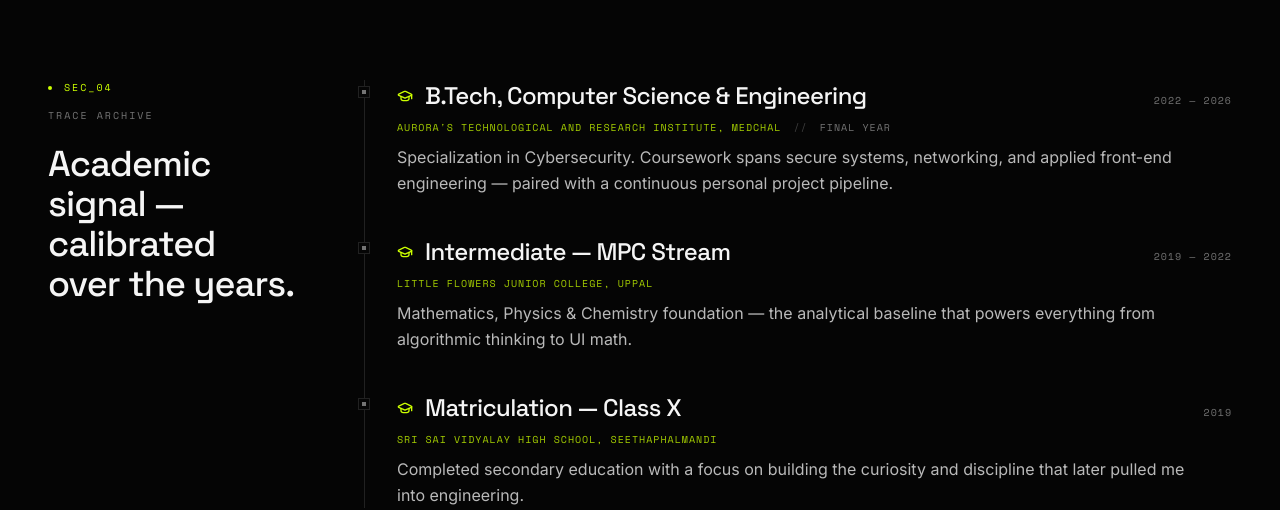
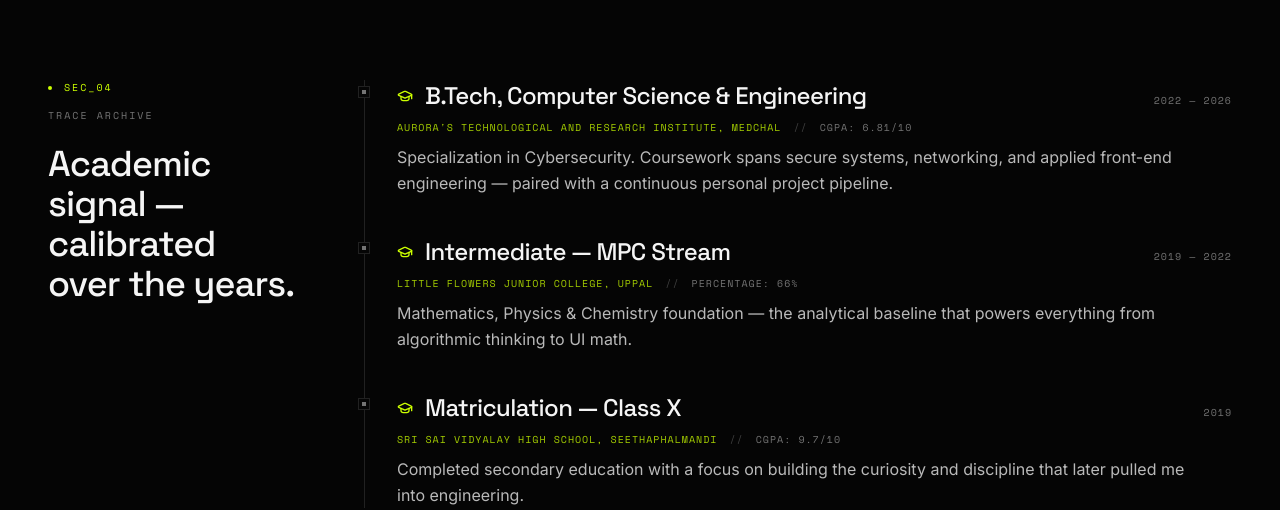
Before and after one commit to Roshan-Merugu/Personal-Portfolio, a React (Vite) app: page / in a window 1280 px wide. Shown: the part 5920-6430 px from the top of the page. Built offline with nearby package versions, Linux system fonts and the light colour scheme; the HTML template or start-up script is replaced by a standard one.

Commit message:
add score in education

```diff
--- a/src/data/portfolio.ts
+++ b/src/data/portfolio.ts
@@ -258,7 +258,7 @@ export const education: EducationEntry[] = [
     institution: "Aurora's Technological and Research Institute, Medchal",
     detail:
       "Specialization in Cybersecurity. Coursework spans secure systems, networking, and applied front-end engineering — paired with a continuous personal project pipeline.",
-    score: "Final Year",
+    score: "CGPA: 6.81/10",
   },
   {
     period: "2019 — 2022",
@@ -266,6 +266,7 @@ export const education: EducationEntry[] = [
     institution: "Little Flowers Junior College, Uppal",
     detail:
       "Mathematics, Physics & Chemistry foundation — the analytical baseline that powers everything from algorithmic thinking to UI math.",
+    score: "Percentage: 66%",
   },
   {
     period: "2019",
@@ -273,6 +274,7 @@ export const education: EducationEntry[] = [
     institution: "Sri Sai Vidyalay High School, Seethaphalmandi",
     detail:
       "Completed secondary education with a focus on building the curiosity and discipline that later pulled me into engineering.",
+    score: "CGPA: 9.7/10",
   },
 ];
 
```
